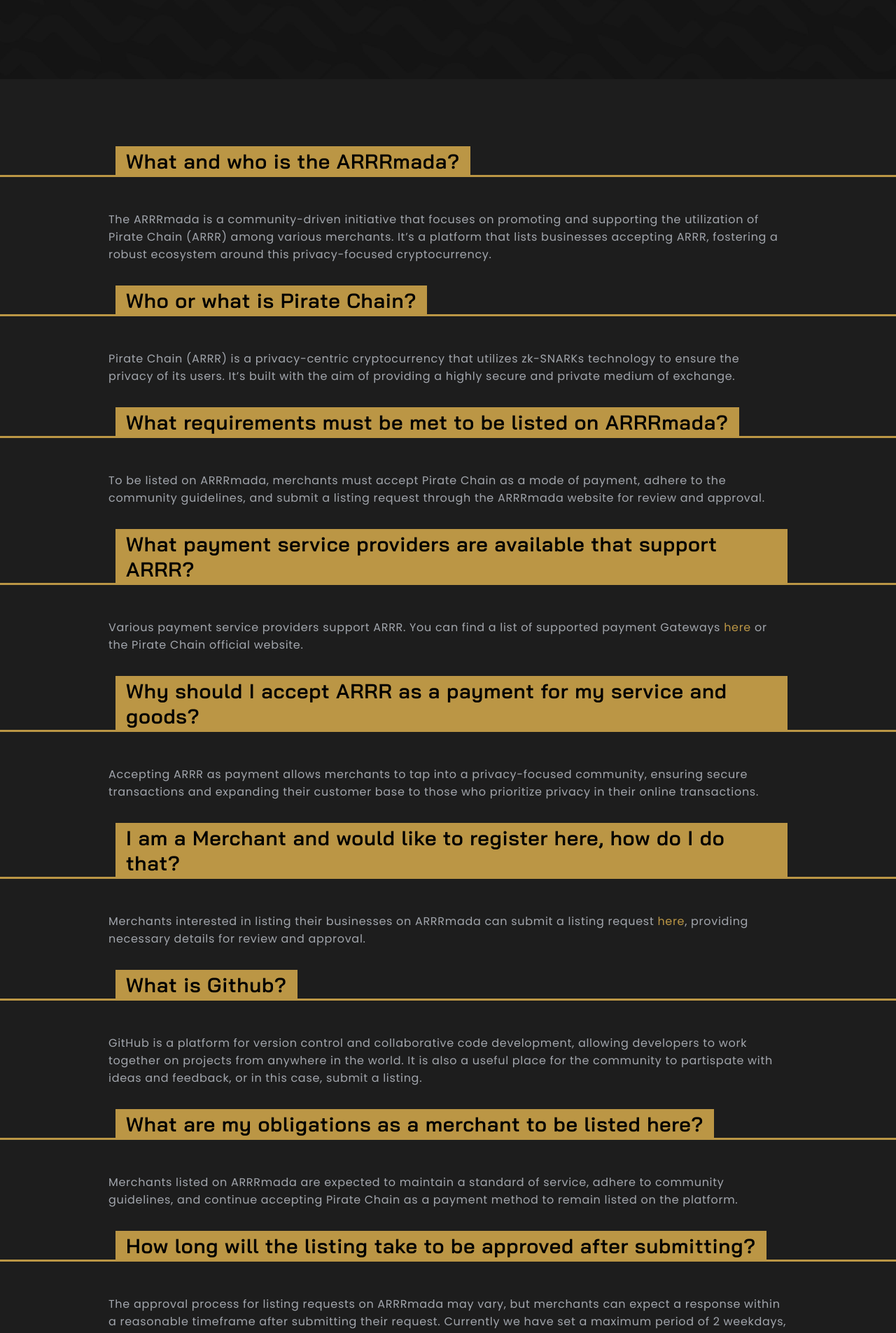
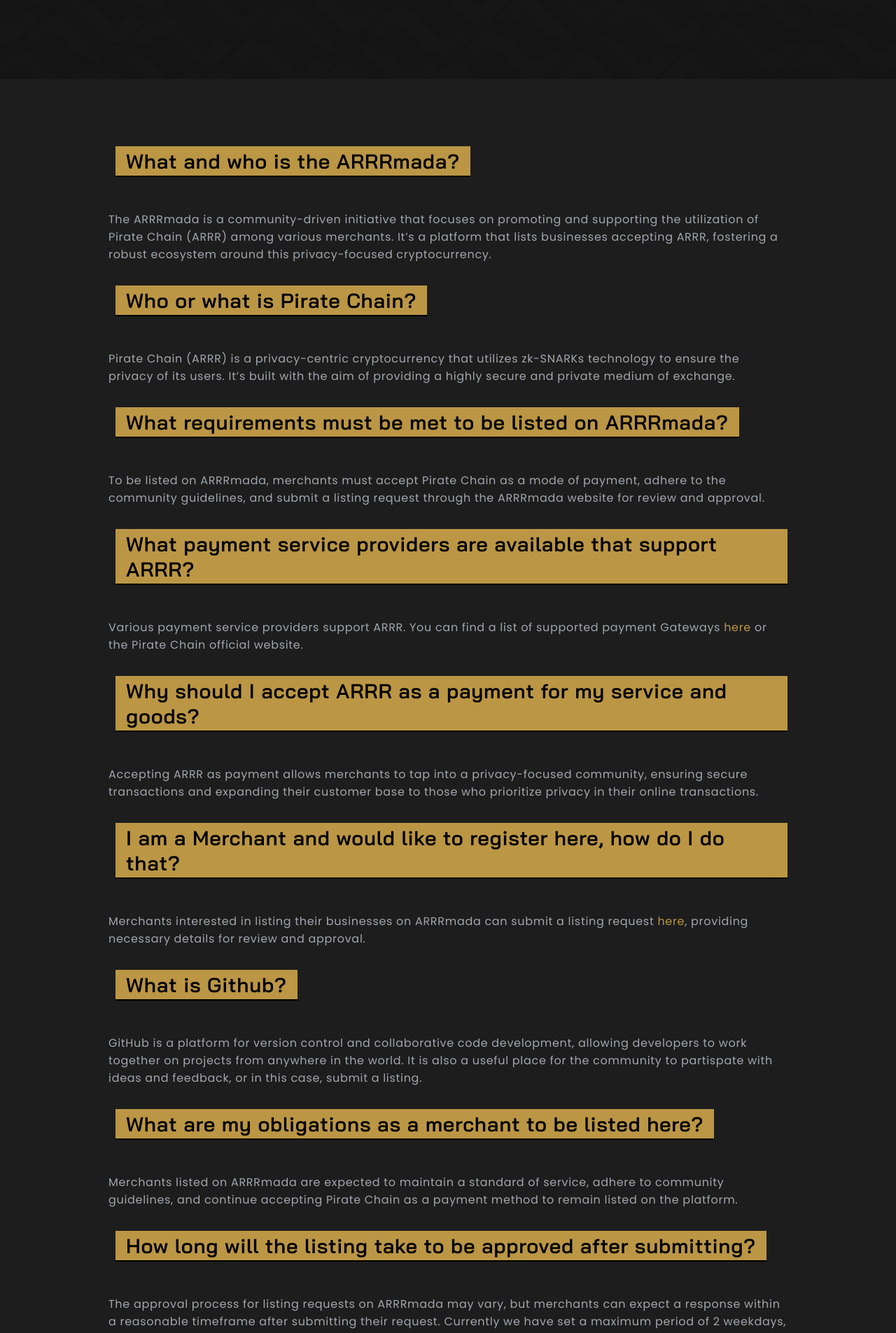
Before and after one commit to ARRRmada/ARRRmada.com, a Jekyll site: the page built from faq.html, in a window 1280 px wide. Shown: the part 743-2648 px from the top of the page at 70% size. Built offline with Jekyll 4.4.1, drawn with Linux system fonts in a browser that asks for light colours.

Commit message:
Update faq.css

```diff
--- a/assets/css/faq.css
+++ b/assets/css/faq.css
@@ -25,8 +25,7 @@
   width:100%;
   height:3px;
   margin-top:2px;
-  content: " ";
-  background:#BB9645;
+  background:#fff;
 }
 .faq-item p {
 margin-bottom: 2rem;
```
